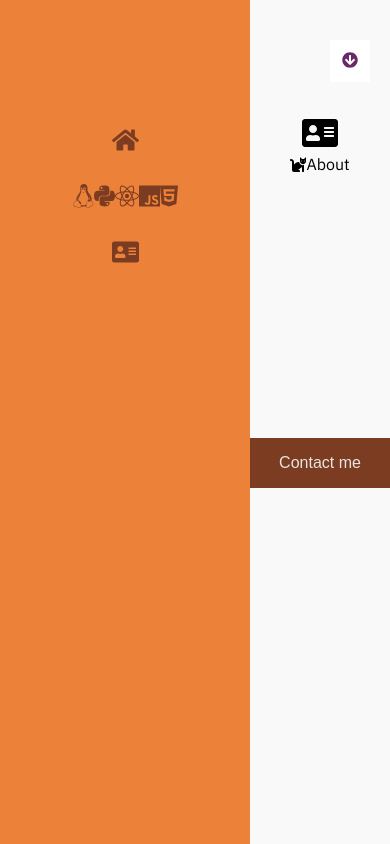
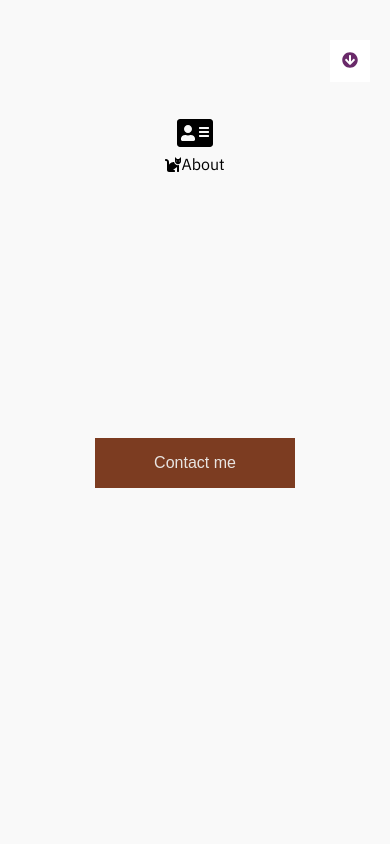
Before and after one commit to trevorjamesmartin/trevorjmartin.com, a React (Create React App) app: page /about in a window 390 px wide. Built offline with nearby package versions, Linux system fonts and the light colour scheme.

Commit message:
media queries

```diff
--- a/src/App.css
+++ b/src/App.css
@@ -37,18 +37,31 @@
 .menu-button:focus {
   background: #f9c49a;
 }
+.page-container {
+  margin-left: 250px;
+}
+/* Small */
 
-.show-modal-button {
-  padding: 16px;
-  background-color: #7c3c21;
-  color: #e8e4e1;
-  font-size: 1em;
-  border: none;
-  margin-top: 16px;
-  align-self: center;
-  cursor: pointer;
-  position: fixed;
-  top: calc(50%);
-  left: calc(50% + 25px);
-  width: 200px;
+@media only screen and (max-width: 700px) {
+  /* body {
+    background-color: blue;
+  } */
+  .page-container {
+    margin-left: 0px;
+  }
+  .menu--left {
+    display: None;
+  }
+  .show-modal-button {
+    left: calc(50vw - 100px);
+    align-self: auto;
+  }
+  .modal {
+    left: calc(50% - 200px);
+  }
 }
+@media screen and (min-width: 900px) {
+  /* body {
+    background-color: yellow;
+  } */
+}
--- a/src/App.js
+++ b/src/App.js
@@ -80,10 +80,15 @@ export default function App() {
         style={fullMenuAnimation}
         handleClick={() => setFullMenuVisible(!fullMenuVisible)}
       />
-      <Route exact path="/" component={() => <Home text="Home" />} />
-      <Route path="/about" component={() => <About text="About" />} />
-      <Route path="/projects" component={() => <Projects text="Projects" />} />
-      <GlobalStyle />
+      <div className="page-container">
+        <Route exact path="/" component={() => <Home text="Home" />} />
+        <Route path="/about" component={() => <About text="About" />} />
+        <Route
+          path="/projects"
+          component={() => <Projects text="Projects" />}
+        />
+        <GlobalStyle />
+      </div>
     </div>
   );
 }
--- a/src/components/About/about.css
+++ b/src/components/About/about.css
@@ -1,6 +1,3 @@
-.about-page {
-  margin-left: 250px;
-}
 .show-modal-button {
   padding: 16px;
   background-color: #7c3c21;
@@ -8,7 +5,7 @@
   font-size: 1em;
   border: none;
   margin-top: 16px;
-  align-self: center;
+  /* align-self: center; */
   cursor: pointer;
   position: fixed;
   top: calc(50%);
--- a/src/components/Home/home.css
+++ b/src/components/Home/home.css
@@ -1,3 +1,3 @@
-.home-page {
+/* .home-page {
   margin-left: 250px;
-}
+} */
--- a/src/components/Projects/projects.css
+++ b/src/components/Projects/projects.css
@@ -1,3 +1,3 @@
-.projects-page {
+/* .projects-page {
   margin-left: 250px;
-}
+} */
```
